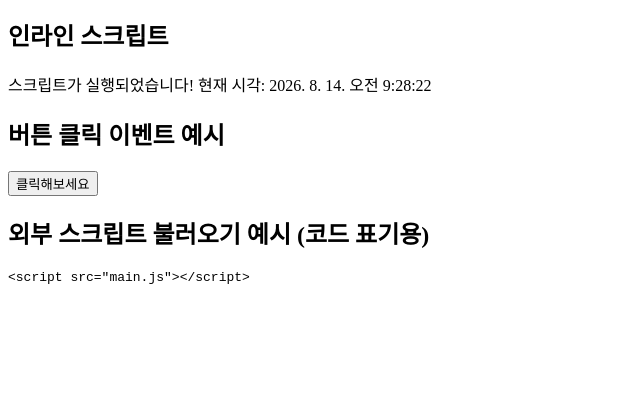
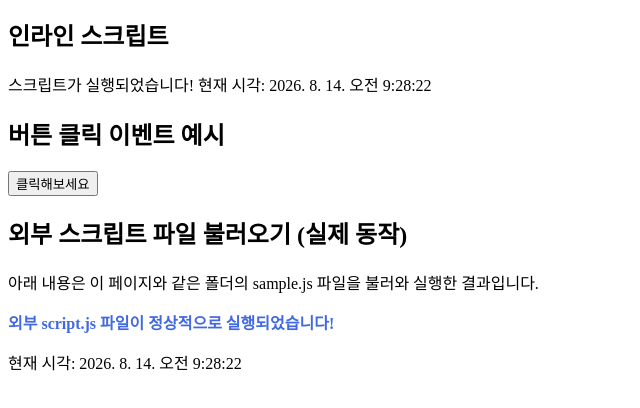
Before and after one commit to chlalswp122-lab/lol-bracket, a plain HTML site: page tag-samples/script.html in a window 1280 px wide. Shown: the part 116-524 px from the top of the page, without its empty margins (0-640 px from the left). Drawn offline with Linux system fonts and the light colour scheme.

Commit message:
Add files via upload

```diff
--- a/tag-samples/script.html
+++ b/tag-samples/script.html
@@ -23,7 +23,8 @@
   });
 </script>
 
-<h2>외부 스크립트 불러오기 예시 (코드 표기용)</h2>
-<pre>&lt;script src="main.js"&gt;&lt;/script&gt;</pre>
+<h2>외부 스크립트 파일 불러오기 (실제 동작)</h2>
+<p>아래 내용은 이 페이지와 같은 폴더의 sample.js 파일을 불러와 실행한 결과입니다.</p>
+<script src="sample.js"></script>
 </body>
 </html>
```
